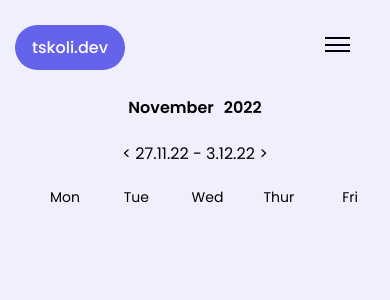
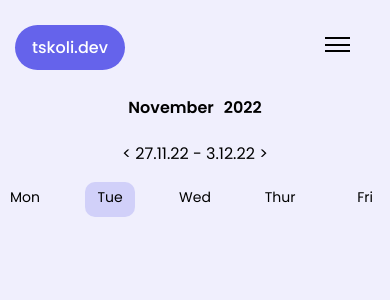
Before and after one commit to stefansnaerh/tskoli-redesign, a React (Create React App) app: page /calendar in a window 390 px wide. Shown: the top 300 px of the page. Built offline with nearby package versions, Linux system fonts and the light colour scheme; no server answers.

Commit message:
calendardone

```diff
--- a/src/components/Calendarpage/calendarpage.js
+++ b/src/components/Calendarpage/calendarpage.js
@@ -8,13 +8,13 @@ import Day from './day';
 
 const Calendarpage = () => {
   const [calendar, setCalendar] = useState([]);
+  const d = new Date();
 
   const [plan, setPlan] = useState(Date.now());
-  const [selectedDate, setSelectedDate] = useState(-1)
+  const [selectedDate, setSelectedDate] = useState(d.getDay())
 
 
   const month = ["January","February","March","April","May","June","July","August","September","October","November","December"];
-  const d = new Date();
   const name = month[d.getMonth()];
   const year = d.getFullYear();
 
@@ -62,7 +62,7 @@ const Calendarpage = () => {
 
 
     };
-   const selectedStyle = {backgroundColor:'#D1D0F9'}
+
    const weekDays = [1,2,3,4,5].map(i => addDays(i-d.getDay(),Date.now()))
    const weekStartD = new Date( addDays(0-d.getDay(), Date.now()))
    //console.log(weekStartD.getYear())
@@ -90,20 +90,24 @@ const Calendarpage = () => {
 
 
           <div className="day">
-            <ul className='list-container'>
-                <li className='list' style={selectedDate===1? selectedStyle:{}} onClick={ () => handleClick( 1)}>Mon</li>
-                <li className='list' style={selectedDate===2? selectedStyle:{}} onClick={ () => handleClick( 2)}>Tue</li>
-                <li className='list' style={selectedDate===3? selectedStyle:{}} onClick={ () => handleClick( 3)}>Wed</li>
-                <li className='list' style={selectedDate===4? selectedStyle:{}} onClick={ () => handleClick( 4)}>Thur</li>
-                <li className='list' style={selectedDate===5? selectedStyle:{}} onClick={ () => handleClick( 5)}>Fri</li>
+            <ul className='timeanddescription'>
+              {['Mon','Tue','Wed','Thur','Fri'].map((day, i) => {
+                console.log(i)
+                console.log(selectedDate)
+                const selectedClass = selectedDate===i+1? 'selected-style':''
+                return (
+                  <li className={'list '+selectedClass} onClick={ () => handleClick( i+1)}><p>{day}</p></li>
+                )
+              })}
 
             </ul>
           </div>
 
           <div className='timeanddescription'>
-            {weekDays.map(day =>{
+            {weekDays.map((day, i) =>{
+              const selectedClass = selectedDate===i+1? 'selected-style':''
               return (
-              <div className="wrapper"><Day key={day} calendar={calendar} plan={day}></Day></div>)})
+              <div key={day} className={"wrapper "+selectedClass}><Day  calendar={calendar} plan={day}></Day></div>)})
             }
 {/*<Day calendar={calendar} plan={plan}></Day>*/}
 
--- a/src/components/Calendarpage/calendarpage.scss
+++ b/src/components/Calendarpage/calendarpage.scss
@@ -38,20 +38,37 @@ position: relative;
 
 
 .list {
+    display: flex;
     font-size: $smallFontSize;
     list-style: none;
-    width: 50px;
+    width: 240px;
     height: 25px;
-    margin-right: 15px;
-    padding-top: 5px;
+
+    margin-left: 78px;
+
     //background: #D1D0F9;
     border-radius: 1rem;
+     p {
+        height: 25px;
+        padding-bottom: 10px;
+        width: 240px
+     }
 };
 
+.wrapper{
+    display: flex;
+    flex-wrap: wrap;
+    width: 240px;
+    margin-left: 78px;
+
+}
 
 .timeanddescription{
+    width: 100%;
+    justify-content: space-between;
     display: flex;
     flex-direction: row;
+    padding: 0px;
     .color {
         font-size: $smallFontSize;
         color: $whiteFontColor;
@@ -63,7 +80,7 @@ position: relative;
     box-sizing: border-box;
     background: #8482EF;
     width: 240px;
-    margin-left: 78px;
+
     border-radius: 8px 8px 0px 0px;
     margin-bottom: 0px;
 
@@ -77,7 +94,7 @@ position: relative;
     box-sizing: border-box;
     width: 240px;
     height: 466px;
-    margin-left: 78px;
+
     background: #D1D0F9;
     border: 0.5px solid #D5D5D5;
     border-radius: 0px 0px 8px 8px;
@@ -87,7 +104,25 @@ position: relative;
 
 };
 
-.wrapper{
-    display: flex;
-    flex-wrap: wrap;
+@media (max-width: 390px) {
+    .selected-style {
+        background-color: #D1D0F9;
+    }
+    .wrapper{
+        display: none;
+    }
+    .selected-style {
+        display: flex;
+    }
+    .list {
+        align-items: center;
+        width: 50px;
+        margin-left: 0px;
+
+        padding-top: 10px;
+
+
+    }
+
+
 }
--- a/src/pages/modules/modules.js
+++ b/src/pages/modules/modules.js
@@ -1,10 +1,12 @@
-
+import EachModulepage from "../../components/EachModulepage/eachModulePage"
 
 
 
 const Modules = () => {
     return (
-        <></>
+        <>
+          <EachModulepage/>
+        </>
     )
 }
 
```
Also changed, not shown: 1 other file (tests, documents, lock files or other folders).
